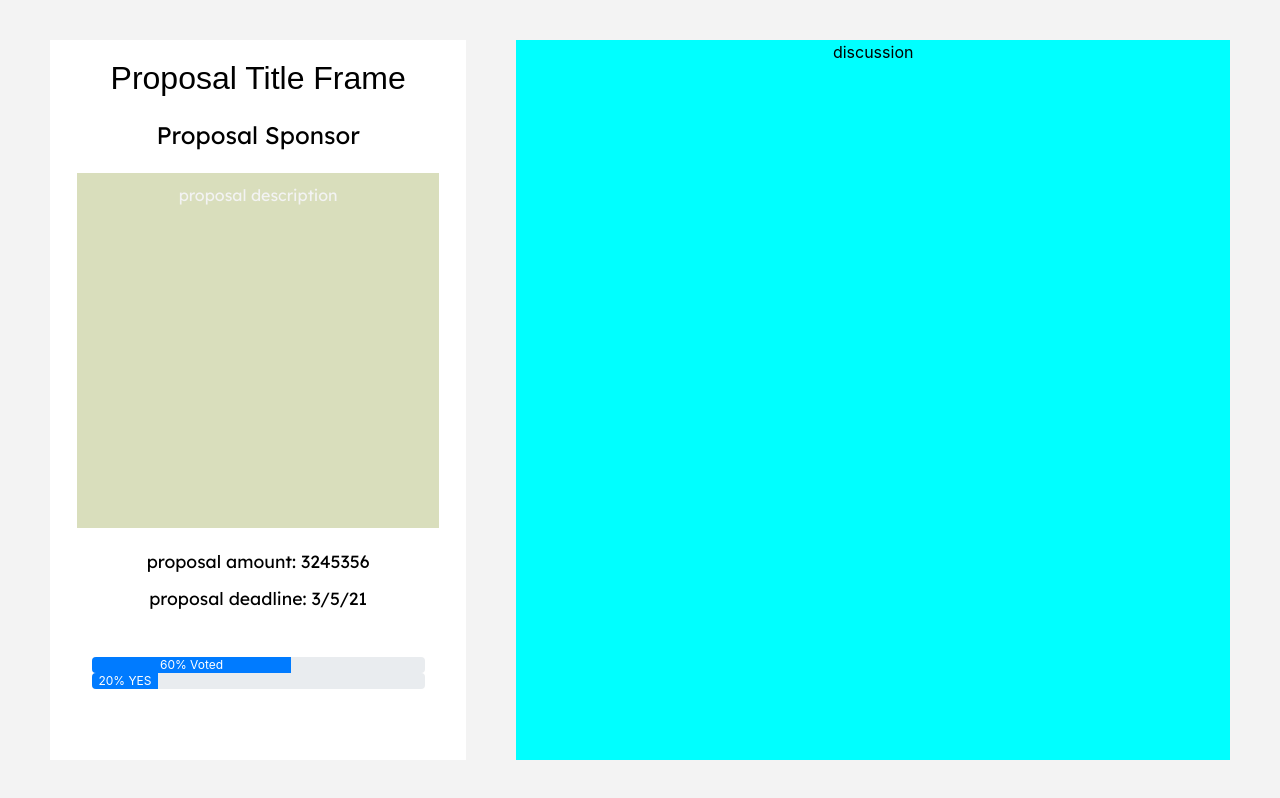
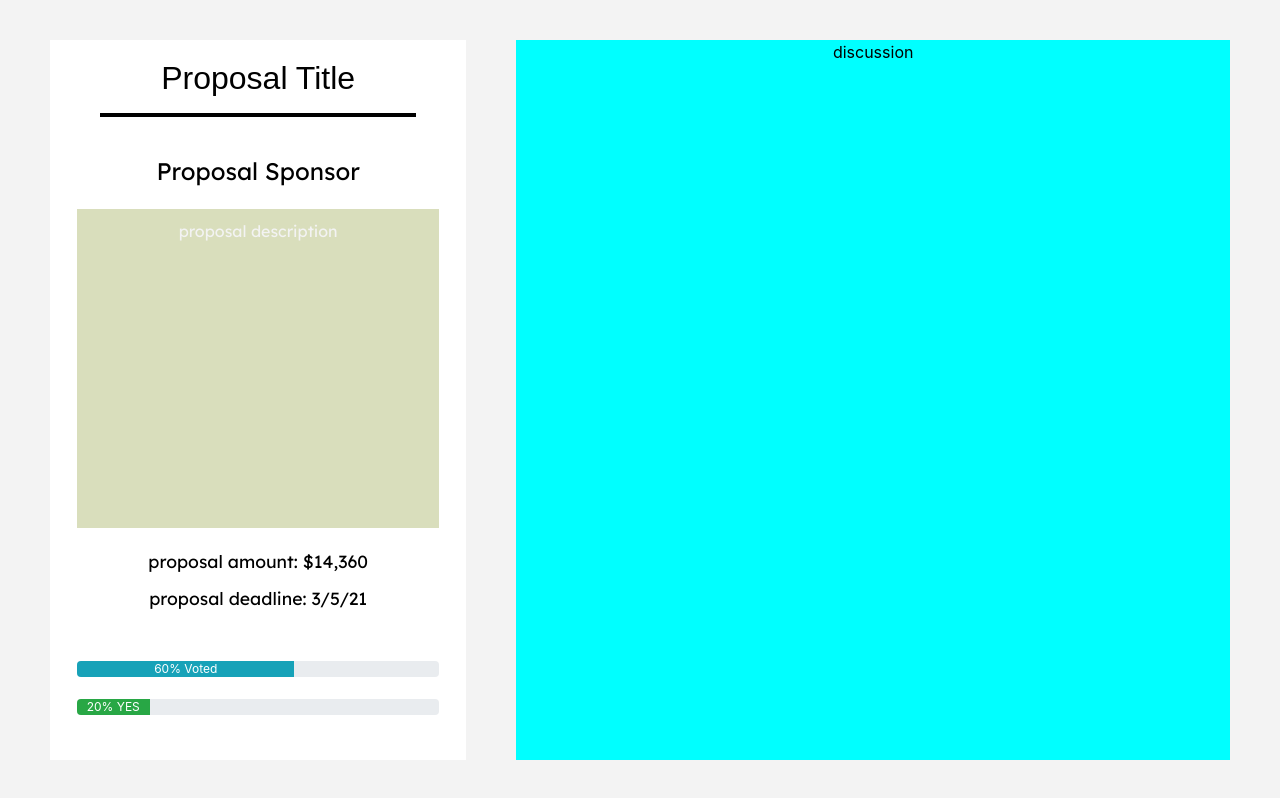
Before and after one commit to codebase-berkeley/tgif-voting-portal, a React (Create React App) app in the folder client/: page / in a window 1280 px wide. Built offline with nearby package versions, Linux system fonts and the light colour scheme.

Commit message:
Restyled proposal title line; modified progress bar frames

```diff
--- a/client/src/pages/proposalDetails/ProposalDetails.css
+++ b/client/src/pages/proposalDetails/ProposalDetails.css
@@ -5,6 +5,7 @@
     --black: #353739;
     --headingFont: 'IBM Plex Sans', sans-serif;
     --bodyFont: 'Lexend Deca';
+    --descriptionAndProgressBarsWidth: 87%;
 }
 
 .proposalDetailsPage {
@@ -18,29 +19,29 @@
     align-items:center;
 }
 
+.proposalLeft{
+    /* background: lightcoral; */
+    background-color: white;
+    width: 35%;
+    height: 90%;
+    bottom: 10px;
+    margin-left: 50px;
+    margin-right: 50px;
+    display: flex;
+    flex-direction: column;
+    align-items: center;
+    justify-content: flex-start;
+}
+
 .proposalSummary{
-    background:white;
+    /* background-color: red; */
     height: 80%;
-    width:100%;
+    width: 100%;
     display: flex;
     flex-direction: column;
     align-items: center;
     justify-content: flex-start;
 
-}
-
-.proposalLeft{
-    /*background: lightcoral;*/
-     background-color: white;
-    width: 35%;
-    height: 90%;
-    bottom: 10px;
-    margin-left: 50px;
-    margin-right:50px;
-    display: flex;
-    flex-direction: column;
-    align-items: center;
-    justify-content: flex-start;
 }
 
 .proposalSponsor{
@@ -76,8 +77,8 @@
 }
 
 .underline {
-    border: 1px solid var(--black);
-    width: 90%;
+    border: 2px solid var(--black);
+    width: 75%;
 }
 
 .proposalConditional {
@@ -93,11 +94,31 @@
 .proposalDescription {
     color: var(--lightGrey);
     height: 100%;
-    width: 87%;
+    width: var(--descriptionAndProgressBarsWidth);
     background: var(--mutedGreen);
     font-family: 'Lexend Deca', sans-serif;
     padding: 10px;
     margin: 20px 0px 20px 0px;
+    word-wrap: break-word;
+}
+
+.proposalConditional {
+    /* border-style: solid;
+    border-width: 1px;
+    border-color: var(--black); */
+    width: 100%;
+    /* background-color: blueviolet; */
+    display: flex;
+    flex-direction: column;
+    align-items: center;
+}
+.progressBarsFrame {
+    width: var(--descriptionAndProgressBarsWidth);
+    /* background-color: chartreuse; */
+}
+
+.progressBarPercentVoted {
+    margin-bottom: 6%;
 }
 
 .discussion{
@@ -109,16 +130,3 @@
     margin-right: 50px;
     color: var(--black);
 }
-
-.progressBar {
-    width: 100%;
-    /* background: red; */
-}
-
-.progressBarVoted {
-    margin-bottom: 30px;
-}
-
-.progressBarYes {
-
-}
--- a/client/src/pages/proposalDetails/ProposalDetails.js
+++ b/client/src/pages/proposalDetails/ProposalDetails.js
@@ -4,17 +4,25 @@ import ProgressBar from 'react-bootstrap/ProgressBar'
 
 var IS_ADMIN = true;
 var DEADLINE = '3/5/21';
-var AMOUNT = 3245356;
+var AMOUNT = 14360;
 var PERCENT_VOTED = 60;
 var PERCENT_YES = 20;
+var DUMMY_DESCRIPTION = `The Earth Action Initiative will organize a variety of
+                        events and actions that build community, leverage existing
+                        efforts, inspire new plans, and find innovative ways to
+                        execute these actions through effective communication.`
+
+function amountToDollarString(amount) {
+  return amount.toString().replace(/\B(?=(\d{3})+(?!\d))/g, ",");
+}
 
 function ConditionalProposalRender(isAdmin) {
   if (isAdmin) {
     return (
-      <div className='progressBarVoted progressBar'>
-        <ProgressBar now={PERCENT_VOTED} label={`${PERCENT_VOTED}% Voted`}/>
-        <ProgressBar now={PERCENT_YES} label={`${PERCENT_YES}% YES`}/>
-        </div>);
+      <div className='progressBarsFrame'>
+        <ProgressBar className='progressBarPercentVoted' variant='info' now={PERCENT_VOTED} label={`${PERCENT_VOTED}% Voted`}/>
+        <ProgressBar className='progressBarPercentYes' variant='success' now={PERCENT_YES} label={`${PERCENT_YES}% YES`}/>
+      </div>);
   } else {
     return <div>voting buttons</div>;
   }
@@ -26,12 +34,12 @@ function ProposalDetails() {
         <div className="proposalLeft">
           <div className="proposalSummary">
             <div className="proposalTitle">
-              Proposal Title Frame
-              {/* <hr className="underline"></hr> */}
+              Proposal Title
+              <hr className="underline"></hr>
             </div>
             <div className="proposalSponsor">Proposal Sponsor </div>
-            <div className="proposalDescription">proposal description </div>
-            <div className="proposalAmount"> proposal amount: {AMOUNT}</div>
+            <div className="proposalDescription">proposal description</div>
+            <div className="proposalAmount"> proposal amount: {`$${amountToDollarString(AMOUNT)}`}</div>
             <div className="proposalDeadline"> proposal deadline: {DEADLINE} </div>
           </div>
           <div className='proposalConditional'>
```
